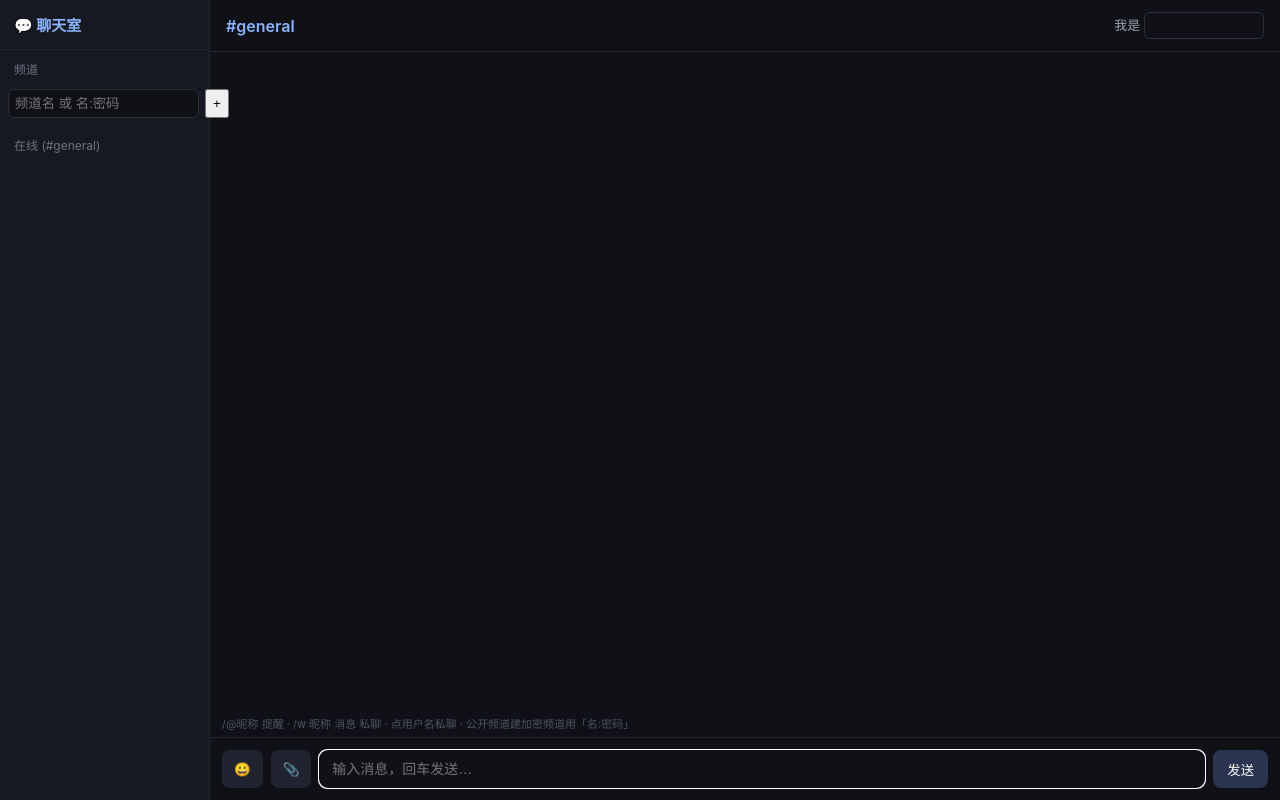
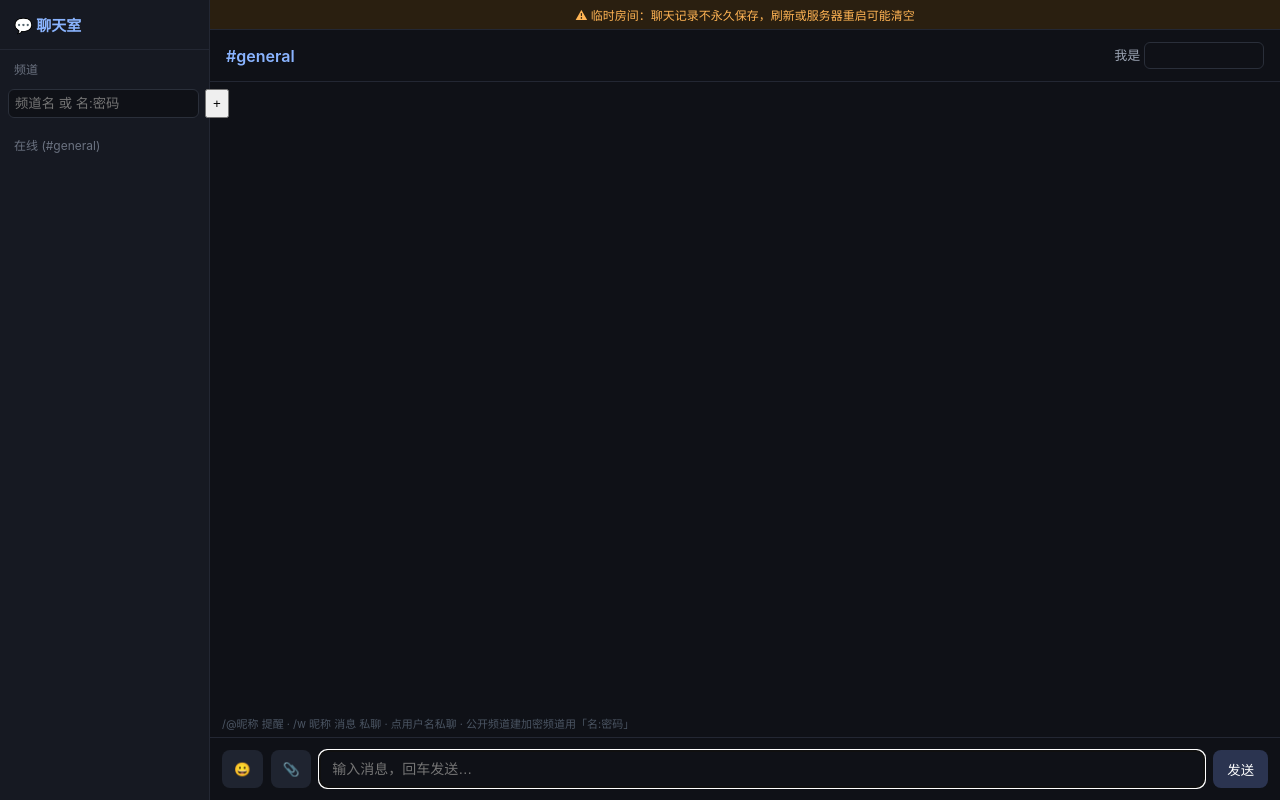
Before and after one commit to 654321-1223456/web-chatroom, a website: page public/index.html in a window 1280 px wide. Drawn offline with Linux system fonts and the light colour scheme.

Commit message:
ui: 顶部加临时房间提示横幅（记录不永久保存）

```diff
--- a/public/index.html
+++ b/public/index.html
@@ -60,6 +60,7 @@
     <ul id="users"></ul>
   </div>
   <div id="main">
+    <div id="tempNotice" style="background:#2a1f10;color:#ffb454;font-size:12px;text-align:center;padding:6px 12px;border-bottom:1px solid #232733;">⚠ 临时房间：聊天记录不永久保存，刷新或服务器重启可能清空</div>
     <div id="bar">
       <span class="ch">#<span id="chName">general</span></span>
       <span class="locktag" id="lockTag"></span>
```
